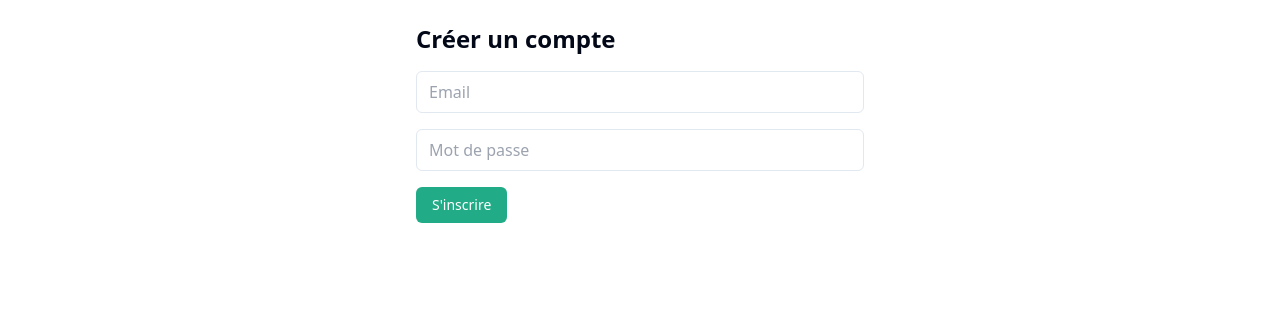
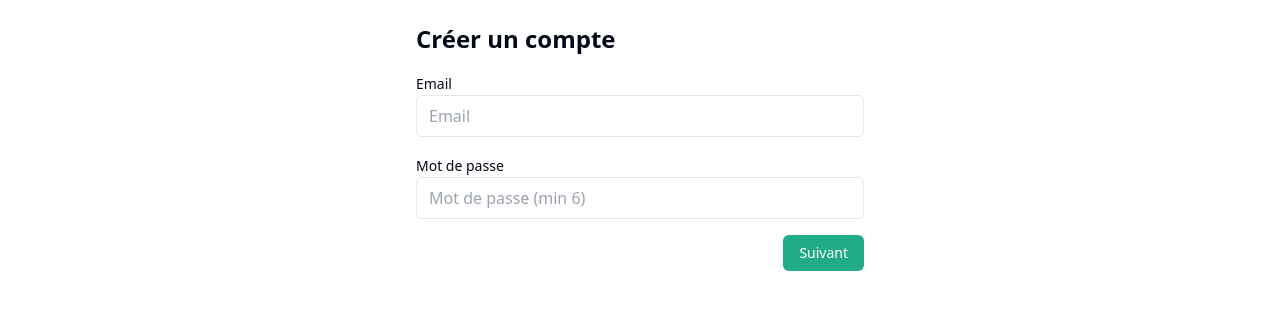
Before and after one commit to l03170213-sys/SANTE, a React (Vite) app: page /inscription in a window 1280 px wide. Shown: the part 137-458 px from the top of the page. Built offline with nearby package versions, Linux system fonts and the light colour scheme; no server answers.

Commit message:
Replace Signup with multi-step flow (patient)
cgen-fcb026ed3b084ef8b561abaffac764e3

```diff
--- a/client/pages/Signup.tsx
+++ b/client/pages/Signup.tsx
@@ -1,27 +1,45 @@
 import React, { useState } from 'react';
 import { supabase } from '@/lib/supabase';
-import { useNavigate } from 'react-router-dom';
+import { useNavigate, useLocation } from 'react-router-dom';
 
 export default function Signup() {
+  const [step, setStep] = useState(1);
+  const [loading, setLoading] = useState(false);
   const [email, setEmail] = useState('');
   const [password, setPassword] = useState('');
-  const [loading, setLoading] = useState(false);
+  const [fullName, setFullName] = useState('');
+  const [phone, setPhone] = useState('');
+  const [postal, setPostal] = useState('');
+  const [birthdate, setBirthdate] = useState('');
+  const [accepted, setAccepted] = useState(false);
   const navigate = useNavigate();
+  const location = useLocation();
 
-  const onSubmit = async (e: React.FormEvent) => {
-    e.preventDefault();
+  // audience if present
+  const audience = new URLSearchParams(location.search).get('audience') || 'patient';
+
+  const next = () => setStep((s) => Math.min(3, s + 1));
+  const prev = () => setStep((s) => Math.max(1, s - 1));
+
+  const submitSignup = async () => {
     setLoading(true);
     try {
       const result = await supabase.auth.signUp({ email, password } as any);
       const error = (result as any).error;
       const user = (result as any).data?.user ?? (result as any).user ?? null;
 
-      // attempt to create a profile server-side using service role
       if (user?.id) {
-        await fetch('/api/profiles/create', { method: 'POST', headers: { 'Content-Type': 'application/json' }, body: JSON.stringify({ id: user.id, email: user.email }) });
+        await fetch('/api/profiles/create', {
+          method: 'POST',
+          headers: { 'Content-Type': 'application/json' },
+          body: JSON.stringify({ id: user.id, email: user.email, full_name: fullName, phone, postal, birthdate, role: 'patient' }),
+        });
       } else {
-        // fallback: create profile with email only (server can upsert by email if desired)
-        await fetch('/api/profiles/create', { method: 'POST', headers: { 'Content-Type': 'application/json' }, body: JSON.stringify({ email }) });
+        await fetch('/api/profiles/create', {
+          method: 'POST',
+          headers: { 'Content-Type': 'application/json' },
+          body: JSON.stringify({ email, full_name: fullName, phone, postal, birthdate, role: 'patient' }),
+        });
       }
 
       setLoading(false);
@@ -29,30 +47,87 @@ export default function Signup() {
       if (error) {
         alert(error.message);
       } else {
-        navigate('/');
+        navigate('/dashboard');
       }
     } catch (err: any) {
       setLoading(false);
-      alert(err?.message || 'Erreur lors de l\'inscription');
+      alert(err?.message || "Erreur lors de l'inscription");
     }
+  };
+
+  const onSubmitStep = (e?: React.FormEvent) => {
+    e?.preventDefault();
+    if (step < 3) return next();
+    if (!accepted) return alert('Veuillez accepter les conditions');
+    submitSignup();
   };
 
   return (
     <div className="container mx-auto py-12">
       <div className="mx-auto max-w-md">
-        <h2 className="text-2xl font-semibold mb-4">Créer un compte</h2>
-        <form onSubmit={onSubmit} className="space-y-4">
+        <h2 className="text-2xl font-semibold mb-4">Créer un compte {audience === 'practitioner' ? '(Praticien)' : ''}</h2>
+
+        <form onSubmit={onSubmitStep} className="space-y-4">
+          {step === 1 && (
+            <div className="space-y-4">
               <div>
-            <label className="sr-only">Email</label>
-            <input type="email" value={email} onChange={(e)=>setEmail(e.target.value)} placeholder="Email" className="w-full rounded-md border px-3 py-2" />
+                <label className="text-sm font-medium">Email</label>
+                <input type="email" value={email} onChange={(e) => setEmail(e.target.value)} placeholder="Email" className="w-full rounded-md border px-3 py-2" required />
               </div>
               <div>
-            <label className="sr-only">Mot de passe</label>
-            <input type="password" value={password} onChange={(e)=>setPassword(e.target.value)} placeholder="Mot de passe" className="w-full rounded-md border px-3 py-2" />
+                <label className="text-sm font-medium">Mot de passe</label>
+                <input type="password" value={password} onChange={(e) => setPassword(e.target.value)} placeholder="Mot de passe (min 6)" className="w-full rounded-md border px-3 py-2" minLength={6} required />
+              </div>
+              <div className="flex justify-end">
+                <button type="button" onClick={next} className="rounded-md bg-primary px-4 py-2 text-sm text-primary-foreground">Suivant</button>
+              </div>
+            </div>
+          )}
+
+          {step === 2 && (
+            <div className="space-y-4">
+              <div>
+                <label className="text-sm font-medium">Nom complet</label>
+                <input value={fullName} onChange={(e)=>setFullName(e.target.value)} placeholder="Prénom Nom" className="w-full rounded-md border px-3 py-2" required />
               </div>
               <div>
-            <button type="submit" disabled={loading} className="rounded-md bg-primary px-4 py-2 text-sm text-primary-foreground">{loading ? 'Chargement...' : "S'inscrire"}</button>
+                <label className="text-sm font-medium">Téléphone</label>
+                <input value={phone} onChange={(e)=>setPhone(e.target.value)} placeholder="Numéro" className="w-full rounded-md border px-3 py-2" />
               </div>
+              <div>
+                <label className="text-sm font-medium">Code postal / Ville</label>
+                <input value={postal} onChange={(e)=>setPostal(e.target.value)} placeholder="Ville" className="w-full rounded-md border px-3 py-2" />
+              </div>
+              <div>
+                <label className="text-sm font-medium">Date de naissance</label>
+                <input type="date" value={birthdate} onChange={(e)=>setBirthdate(e.target.value)} className="w-full rounded-md border px-3 py-2" />
+              </div>
+
+              <div className="flex items-center justify-between">
+                <button type="button" onClick={prev} className="rounded-md border px-4 py-2 text-sm">Retour</button>
+                <button type="button" onClick={next} className="rounded-md bg-primary px-4 py-2 text-sm text-primary-foreground">Suivant</button>
+              </div>
+            </div>
+          )}
+
+          {step === 3 && (
+            <div className="space-y-4">
+              <div>
+                <label className="text-sm font-medium">Conditions</label>
+                <div className="mt-2 text-sm text-muted-foreground">En créant un compte, vous acceptez nos conditions et notre politique de confidentialité.</div>
+              </div>
+
+              <div className="flex items-center gap-2">
+                <input id="accepted" type="checkbox" checked={accepted} onChange={(e)=>setAccepted(e.target.checked)} />
+                <label htmlFor="accepted" className="text-sm">J'accepte les conditions</label>
+              </div>
+
+              <div className="flex items-center justify-between">
+                <button type="button" onClick={prev} className="rounded-md border px-4 py-2 text-sm">Retour</button>
+                <button type="submit" disabled={loading} className="rounded-md bg-primary px-4 py-2 text-sm text-primary-foreground">{loading ? 'Envoi...' : "Créer mon compte"}</button>
+              </div>
+            </div>
+          )}
         </form>
       </div>
     </div>
```
Lines whose indentation alone changed are shown as unchanged.
